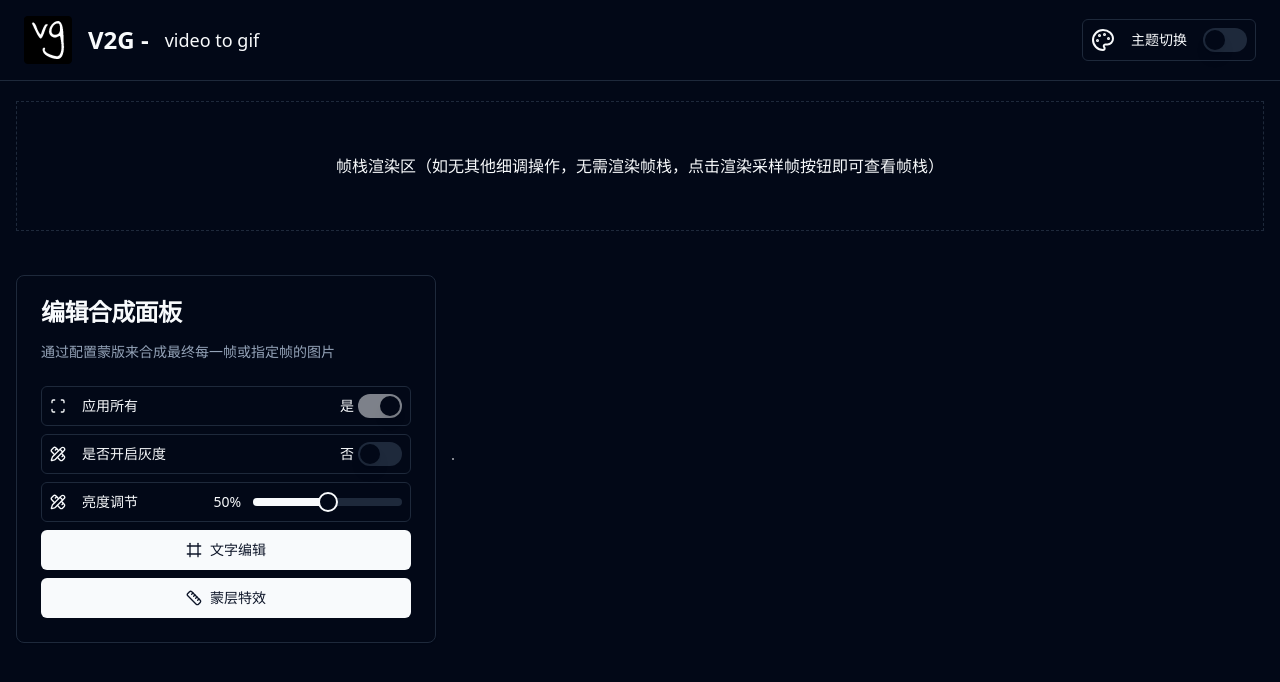
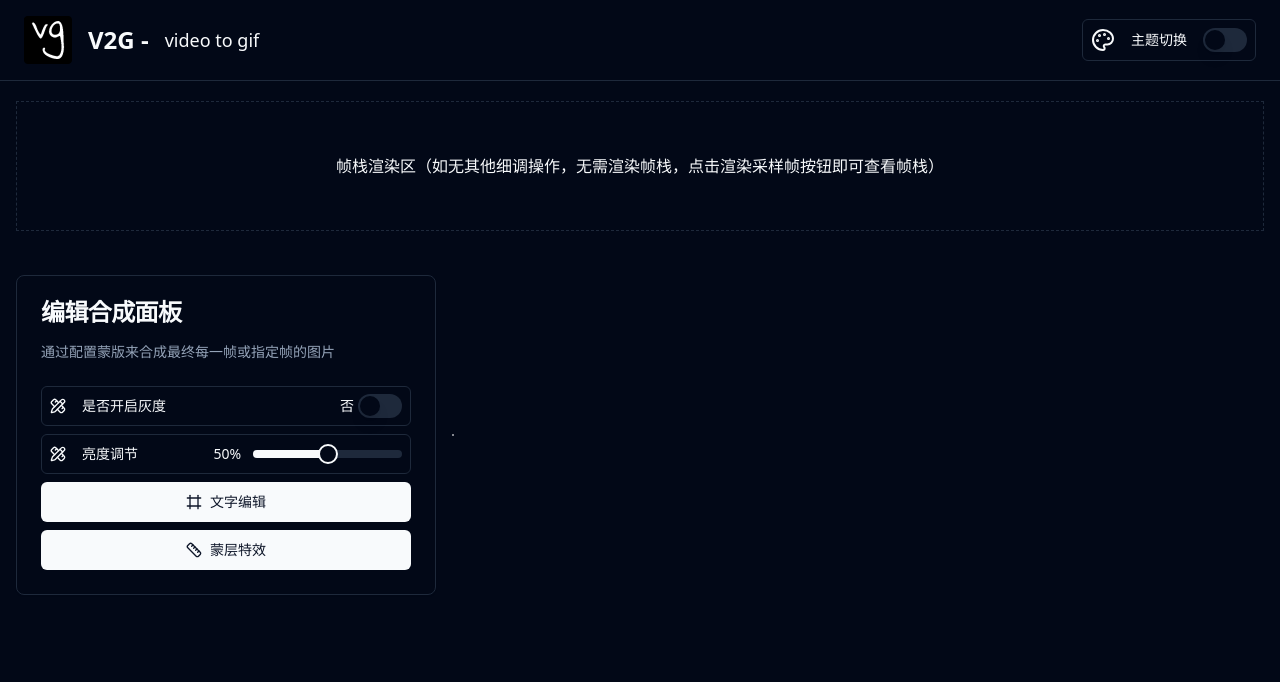
Before and after one commit to newObjectccc/video_to_gif, a React (Vite) app: page /edit in a window 1280 px wide. Shown: the top 682 px of the page. Built offline with nearby package versions, Linux system fonts and the light colour scheme.

Commit message:
feat: remove apply all

```diff
--- a/src/components/ImgEditCard.tsx
+++ b/src/components/ImgEditCard.tsx
@@ -1,4 +1,4 @@
-import { Frame, PencilRuler, Ruler, Scan } from "lucide-react";
+import { Frame, PencilRuler, Ruler } from "lucide-react";
 
 import { Button } from "@/components/ui/button";
 import {
@@ -16,8 +16,7 @@ import React from "react";
 interface CardProps {
   className?: string;
   imgEditState: {
-    isApplyAll: boolean;
-    brightness: number[];
+    brightness: number;
     grayscale: boolean;
   };
   onChange: (field: string, value: any) => void;
@@ -36,22 +35,6 @@ export const ImgEditCard: React.FC<CardProps> = (props) => {
       </CardHeader>
       <CardContent className="grid gap-2">
         <div className="flex items-center space-x-4 rounded-md border px-2 h-10">
-          <Scan className="size-4" />
-          <div className="">
-            <p className="text-sm font-medium leading-none">应用所有</p>
-          </div>
-          <div className="flex items-center flex-1 justify-end">
-            <span className="text-sm font-medium leading-none mr-1">
-              {imgEditState.isApplyAll ? "是" : "否"}
-            </span>
-            <Switch
-              disabled
-              checked={imgEditState.isApplyAll}
-              onCheckedChange={(val) => onChange("isApplyAll", val)}
-            ></Switch>
-          </div>
-        </div>
-        <div className="flex items-center space-x-4 rounded-md border px-2 h-10">
           <PencilRuler className="size-4" />
           <p className="text-sm font-medium leading-none">是否开启灰度</p>
           <div className="flex items-center flex-1 justify-end">
@@ -69,14 +52,14 @@ export const ImgEditCard: React.FC<CardProps> = (props) => {
           <p className="text-sm font-medium leading-none">亮度调节</p>
           <div className="flex items-center flex-1 justify-end">
             <span className="text-sm font-medium leading-none mr-1">
-              {imgEditState.brightness[0]}%
+              {imgEditState.brightness}%
             </span>
             <Slider
-              value={imgEditState.brightness}
+              value={[imgEditState.brightness]}
               max={100}
               min={0}
               step={1}
-              onValueChange={(val) => onChange("brightness", val)}
+              onValueChange={(val) => onChange("brightness", val[0])}
               className={cn("w-[60%]", "ml-2")}
             />
           </div>
```
